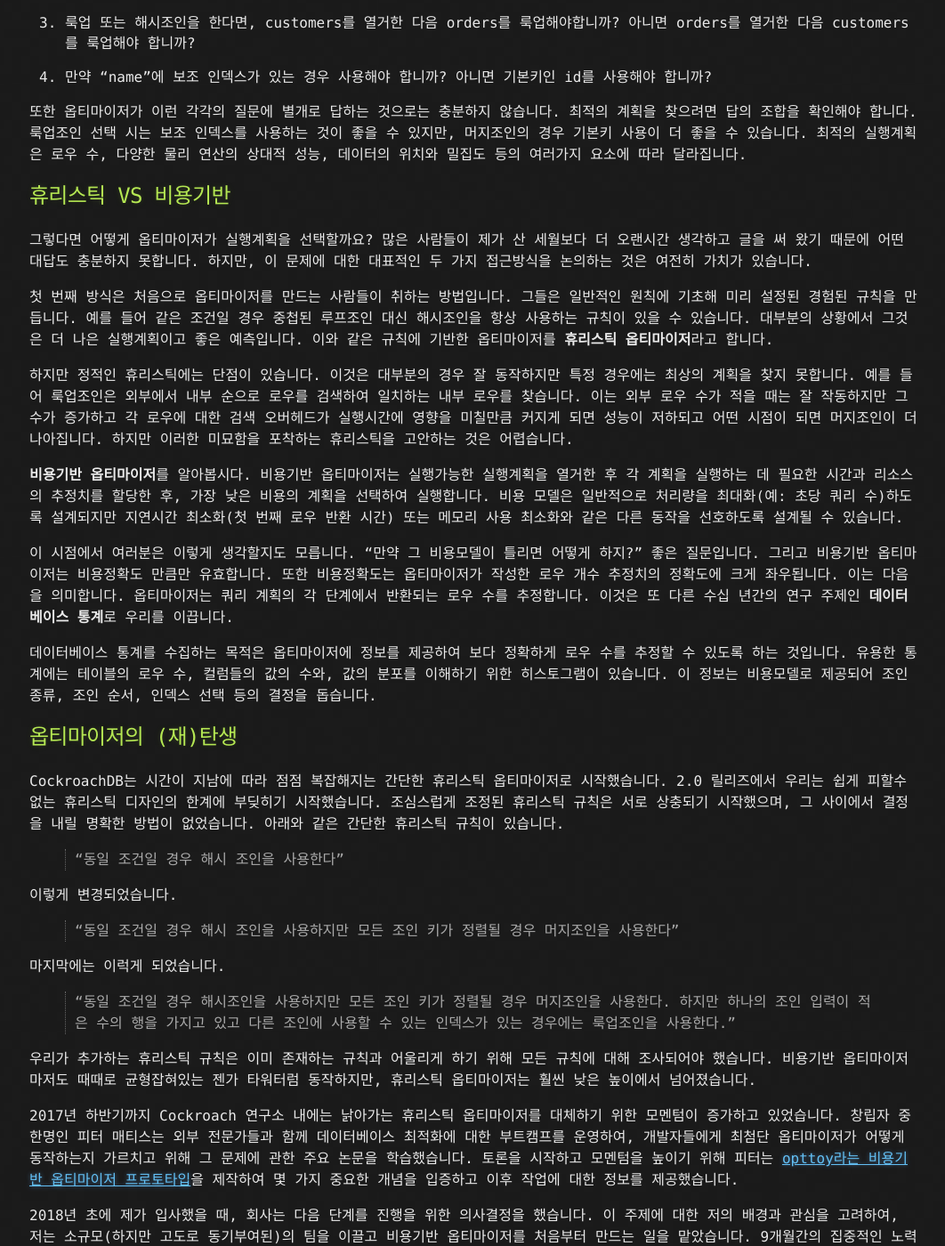
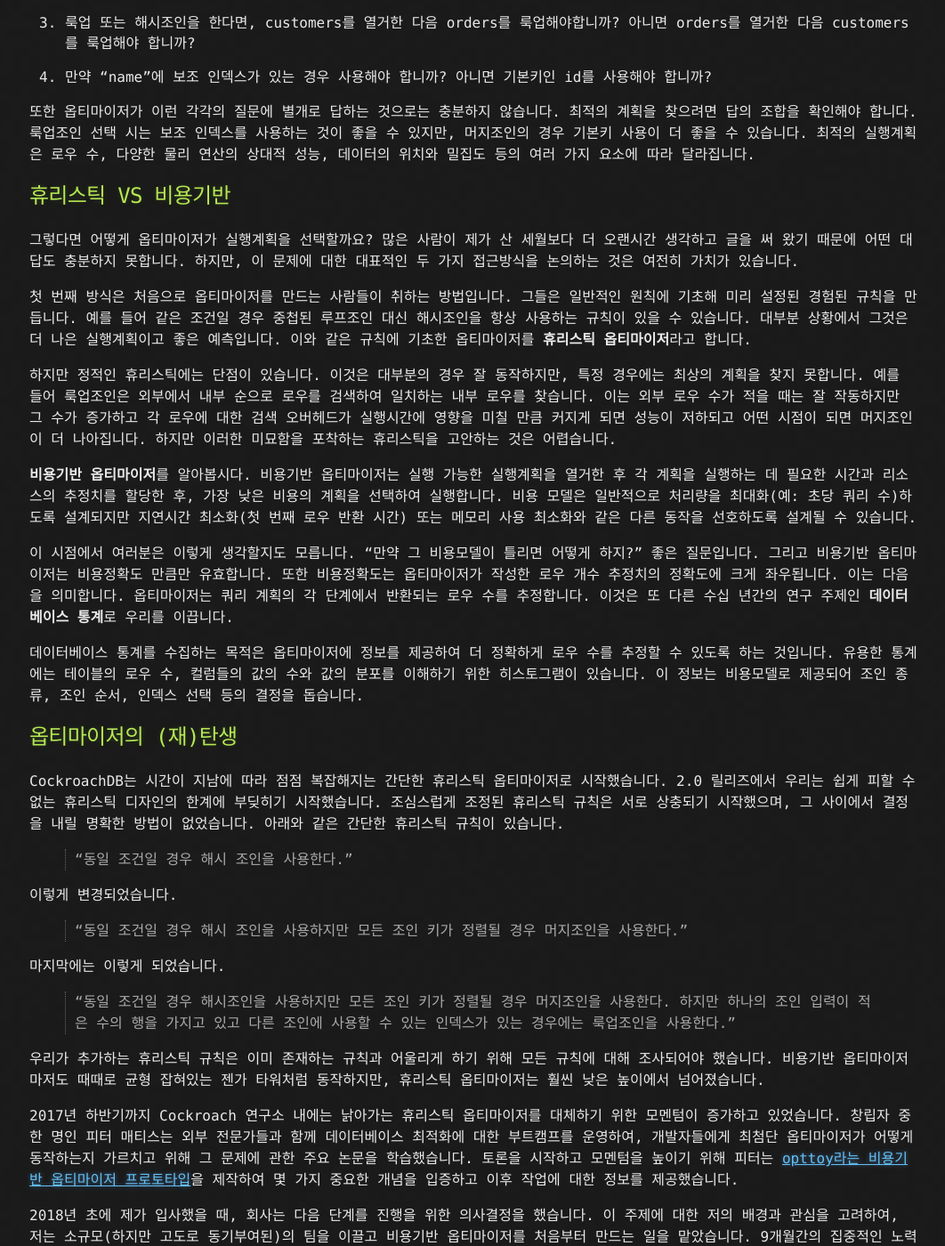
Before and after one commit to hueypark/hueypark.github.io, a Jekyll site: the page built from _posts/2018-11-18-building-cost-based-sql-optimizer.md, in a window 1280 px wide and 1400 px high, scrolled down 1502 px. Shown: the whole window at 89% size, without its empty margins (107-1169 px from the left). Built offline with Jekyll 4.4.1, drawn with Linux system fonts in a browser that asks for light colours; comment, search, counter and statistics services are not loaded; some of the changed text lies outside the part shown.

Commit message:
Fix typo

```diff
--- a/_posts/2018-11-18-building-cost-based-sql-optimizer.md
+++ b/_posts/2018-11-18-building-cost-based-sql-optimizer.md
@@ -11,13 +11,13 @@
 
 ![](/assets/post/2018-11-18-building-cost-based-sql-optimizer/cloud-formation-by-lisk-feng.jpg)
 
-Cockroach 연구소는 성능과 확정성 향상에 지속적으로 주력하고 있습니다. 이를 위해, 2.1 릴리즈에는 새로운 비용기반 SQL 옵티마이저가 포함되었습니다. 먼저 연관된 서브쿼리에 대해 기능이 적용되었고, 다음 릴리즈에서 보고된 더 복잡한 쿼리에 대해 상당한 성능향상을 할 수 있도록 유연한 최적화 프레임워크를 준비했습니다. 더 빨라질 필요가 있는 쿼리가 있으면 우리에게 알려주십시오! 우리는 옵티마이저 최적화 작업을 위한 라이브러리를 작성하고 이후 작업의 우선순위를 정하는 중입니다.
+Cockroach 연구소는 성능과 확장성 향상에 지속해서 주력하고 있습니다. 이를 위해 2.1 릴리즈에는 새로운 비용기반 SQL 옵티마이저가 포함되었습니다. 먼저 연관 서브쿼리에 대한 기능이 적용되었고, 다음 릴리즈에 더 복잡한 쿼리에 대한 성능향상을 하기 위해 유연한 최적화 프레임워크를 준비했습니다. 더 빨라질 필요가 있는 쿼리가 있으면 우리에게 알려주십시오! 우리는 옵티마이저 최적화 작업을 위한 라이브러리를 작성하고 이후 작업의 우선순위를 정하는 중입니다.
 
-엔지니어로서 저는 새로운 옵티마이저의 작동방식을 자세히 살펴보고 싶습니다.(TL;DR 매우 멋진 일) 먼저, 비용기반 SQL 옵티마이저가 무엇인지 알아보고, 우리가 어떻게 그 중 하나를 선택했는지 말씀드리겠습니다. 4명의 엔지니어를 Slack 방에 모아놓고, CockroachDB의 주요 컴포턴트를 처음부터 다시 작성하게 했습니다. 다음으로 정말 흥미로운 부분인 새로운 옵티마이저의 내부동작을 살짝 살펴보겠습니다. 한 글에서 깊게 알아볼 수 없기 때문에 살짝 엿보기만 하겠지만 실망하지 마십시오. 이어지는 글에서는 옵티마이저의 내부동작에 대해 더 깊이 알아보겠습니다. 계속 살펴봐 주십시오.
+엔지니어로서 저는 새로운 옵티마이저의 작동방식을 자세히 살펴보고 싶습니다.(TL;DR 매우 멋진 일) 먼저, 비용기반 SQL 옵티마이저가 무엇인지 알아보고, 우리가 어떻게 그중 하나를 선택했는지 말씀드리겠습니다. 4명의 엔지니어를 Slack 방에 모아놓고, CockroachDB의 주요 컴포턴트를 처음부터 다시 작성하게 했습니다. 다음으로 정말 흥미로운 부분인 새로운 옵티마이저의 내부동작을 살짝 살펴보겠습니다. 한 글에서 깊게 알아볼 수 없기 때문에 살짝 엿보기만 하겠지만 실망하지 마십시오. 이어지는 글에서는 옵티마이저의 내부동작에 대해 더 깊이 알아보겠습니다. 계속 살펴봐 주십시오.
 
 ## SQL 옵티마이저란 무엇입니까?
 
-SQL 옵티마이저는 SQL 쿼리를 분석하여 가장 효율적인 실행계획을 선택합니다. 간단한 쿼리는 한가지 실행계획만 가질 수 있지만, 복잡한 쿼리는 수천 수백만 가지의 계획을 가질 수 있습니다. 옵티마이저가 좋을 수록 최적의 실행계획을 선택하는데 더 가까워지며, 이는 쿼리를 실행하는 가장 효율적인 방법입니다.
+SQL 옵티마이저는 SQL 쿼리를 분석하여 가장 효율적인 실행계획을 선택합니다. 간단한 쿼리는 한가지 실행계획만 가질 수 있지만, 복잡한 쿼리는 수천 수백만 가지의 계획을 세울 수 있습니다. 옵티마이저가 좋을 수록 최적의 실행계획을 선택하는데 더 가까워지며, 이는 쿼리를 실행하는 가장 효율적인 방법입니다.
 
 다음은 매우 단순한 쿼리입니다.
 
@@ -37,41 +37,41 @@
 
 4. 만약 "name"에 보조 인덱스가 있는 경우 사용해야 합니까? 아니면 기본키인 id를 사용해야 합니까?
 
-또한 옵티마이저가 이런 각각의 질문에 별개로 답하는 것으로는 충분하지 않습니다. 최적의 계획을 찾으려면 답의 조합을 확인해야 합니다. 룩업조인 선택 시는 보조 인덱스를 사용하는 것이 좋을 수 있지만, 머지조인의 경우 기본키 사용이 더 좋을 수 있습니다. 최적의 실행계획은 로우 수, 다양한 물리 연산의 상대적 성능, 데이터의 위치와 밀집도 등의 여러가지 요소에 따라 달라집니다.
+또한 옵티마이저가 이런 각각의 질문에 별개로 답하는 것으로는 충분하지 않습니다. 최적의 계획을 찾으려면 답의 조합을 확인해야 합니다. 룩업조인 선택 시는 보조 인덱스를 사용하는 것이 좋을 수 있지만, 머지조인의 경우 기본키 사용이 더 좋을 수 있습니다. 최적의 실행계획은 로우 수, 다양한 물리 연산의 상대적 성능, 데이터의 위치와 밀집도 등의 여러 가지 요소에 따라 달라집니다.
 
 ## 휴리스틱 VS 비용기반
 
-그렇다면 어떻게 옵티마이저가 실행계획을 선택할까요? 많은 사람들이 제가 산 세월보다 더 오랜시간 생각하고 글을 써 왔기 때문에 어떤 대답도 충분하지 못합니다. 하지만, 이 문제에 대한 대표적인 두 가지 접근방식을 논의하는 것은 여전히 가치가 있습니다.
+그렇다면 어떻게 옵티마이저가 실행계획을 선택할까요? 많은 사람이 제가 산 세월보다 더 오랜시간 생각하고 글을 써 왔기 때문에 어떤 대답도 충분하지 못합니다. 하지만, 이 문제에 대한 대표적인 두 가지 접근방식을 논의하는 것은 여전히 가치가 있습니다.
 
-첫 번째 방식은 처음으로 옵티마이저를 만드는 사람들이 취하는 방법입니다. 그들은 일반적인 원칙에 기초해 미리 설정된 경험된 규칙을 만듭니다. 예를 들어 같은 조건일 경우 중첩된 루프조인 대신 해시조인을 항상 사용하는 규칙이 있을 수 있습니다. 대부분의 상황에서 그것은 더 나은 실행계획이고 좋은 예측입니다. 이와 같은 규칙에 기반한 옵티마이저를 **휴리스틱 옵티마이저**라고 합니다.
+첫 번째 방식은 처음으로 옵티마이저를 만드는 사람들이 취하는 방법입니다. 그들은 일반적인 원칙에 기초해 미리 설정된 경험된 규칙을 만듭니다. 예를 들어 같은 조건일 경우 중첩된 루프조인 대신 해시조인을 항상 사용하는 규칙이 있을 수 있습니다. 대부분 상황에서 그것은 더 나은 실행계획이고 좋은 예측입니다. 이와 같은 규칙에 기초한 옵티마이저를 **휴리스틱 옵티마이저**라고 합니다.
 
-하지만 정적인 휴리스틱에는 단점이 있습니다. 이것은 대부분의 경우 잘 동작하지만 특정 경우에는 최상의 계획을 찾지 못합니다. 예를 들어 룩업조인은 외부에서 내부 순으로 로우를 검색하여 일치하는 내부 로우를 찾습니다. 이는 외부 로우 수가 적을 때는 잘 작동하지만 그 수가 증가하고 각 로우에 대한 검색 오버헤드가 실행시간에 영향을 미칠만큼 커지게 되면 성능이 저하되고 어떤 시점이 되면 머지조인이 더 나아집니다. 하지만 이러한 미묘함을 포착하는 휴리스틱을 고안하는 것은 어렵습니다.
+하지만 정적인 휴리스틱에는 단점이 있습니다. 이것은 대부분의 경우 잘 동작하지만, 특정 경우에는 최상의 계획을 찾지 못합니다. 예를 들어 룩업조인은 외부에서 내부 순으로 로우를 검색하여 일치하는 내부 로우를 찾습니다. 이는 외부 로우 수가 적을 때는 잘 작동하지만 그 수가 증가하고 각 로우에 대한 검색 오버헤드가 실행시간에 영향을 미칠 만큼 커지게 되면 성능이 저하되고 어떤 시점이 되면 머지조인이 더 나아집니다. 하지만 이러한 미묘함을 포착하는 휴리스틱을 고안하는 것은 어렵습니다.
 
-**비용기반 옵티마이저**를 알아봅시다. 비용기반 옵티마이저는 실행가능한 실행계획을 열거한 후 각 계획을 실행하는 데 필요한 시간과 리소스의 추정치를 할당한 후, 가장 낮은 비용의 계획을 선택하여 실행합니다. 비용 모델은 일반적으로 처리량을 최대화(예: 초당 쿼리 수)하도록 설계되지만 지연시간 최소화(첫 번째 로우 반환 시간) 또는 메모리 사용 최소화와 같은 다른 동작을 선호하도록 설계될 수 있습니다.
+**비용기반 옵티마이저**를 알아봅시다. 비용기반 옵티마이저는 실행 가능한 실행계획을 열거한 후 각 계획을 실행하는 데 필요한 시간과 리소스의 추정치를 할당한 후, 가장 낮은 비용의 계획을 선택하여 실행합니다. 비용 모델은 일반적으로 처리량을 최대화(예: 초당 쿼리 수)하도록 설계되지만 지연시간 최소화(첫 번째 로우 반환 시간) 또는 메모리 사용 최소화와 같은 다른 동작을 선호하도록 설계될 수 있습니다.
 
 이 시점에서 여러분은 이렇게 생각할지도 모릅니다. "만약 그 비용모델이 틀리면 어떻게 하지?" 좋은 질문입니다. 그리고 비용기반 옵티마이저는 비용정확도 만큼만 유효합니다. 또한 비용정확도는 옵티마이저가 작성한 로우 개수 추정치의 정확도에 크게 좌우됩니다. 이는 다음을 의미합니다. 옵티마이저는 쿼리 계획의 각 단계에서 반환되는 로우 수를 추정합니다. 이것은 또 다른 수십 년간의 연구 주제인 **데이터베이스 통계**로 우리를 이끕니다.
 
-데이터베이스 통계를 수집하는 목적은 옵티마이저에 정보를 제공하여 보다 정확하게 로우 수를 추정할 수 있도록 하는 것입니다. 유용한 통계에는 테이블의 로우 수, 컬럼들의 값의 수와, 값의 분포를 이해하기 위한 히스토그램이 있습니다. 이 정보는 비용모델로 제공되어 조인 종류, 조인 순서, 인덱스 선택 등의 결정을 돕습니다.
+데이터베이스 통계를 수집하는 목적은 옵티마이저에 정보를 제공하여 더 정확하게 로우 수를 추정할 수 있도록 하는 것입니다. 유용한 통계에는 테이블의 로우 수, 컬럼들의 값의 수와 값의 분포를 이해하기 위한 히스토그램이 있습니다. 이 정보는 비용모델로 제공되어 조인 종류, 조인 순서, 인덱스 선택 등의 결정을 돕습니다.
 
 ## 옵티마이저의 (재)탄생
 
-CockroachDB는 시간이 지남에 따라 점점 복잡해지는 간단한 휴리스틱 옵티마이저로 시작했습니다. 2.0 릴리즈에서 우리는 쉽게 피할수 없는 휴리스틱 디자인의 한계에 부딪히기 시작했습니다. 조심스럽게 조정된 휴리스틱 규칙은 서로 상충되기 시작했으며, 그 사이에서 결정을 내릴 명확한 방법이 없었습니다. 아래와 같은 간단한 휴리스틱 규칙이 있습니다.
+CockroachDB는 시간이 지남에 따라 점점 복잡해지는 간단한 휴리스틱 옵티마이저로 시작했습니다. 2.0 릴리즈에서 우리는 쉽게 피할 수 없는 휴리스틱 디자인의 한계에 부딪히기 시작했습니다. 조심스럽게 조정된 휴리스틱 규칙은 서로 상충되기 시작했으며, 그 사이에서 결정을 내릴 명확한 방법이 없었습니다. 아래와 같은 간단한 휴리스틱 규칙이 있습니다.
 
-> "동일 조건일 경우 해시 조인을 사용한다"
+> "동일 조건일 경우 해시 조인을 사용한다."
 
 이렇게 변경되었습니다.
 
-> "동일 조건일 경우 해시 조인을 사용하지만 모든 조인 키가 정렬될 경우 머지조인을 사용한다"
+> "동일 조건일 경우 해시 조인을 사용하지만 모든 조인 키가 정렬될 경우 머지조인을 사용한다."
 
-마지막에는 이럭게 되었습니다.
+마지막에는 이렇게 되었습니다.
 
 > "동일 조건일 경우 해시조인을 사용하지만 모든 조인 키가 정렬될 경우 머지조인을 사용한다. 하지만 하나의 조인 입력이 적은 수의 행을 가지고 있고 다른 조인에 사용할 수 있는 인덱스가 있는 경우에는 룩업조인을 사용한다."
 
-우리가 추가하는 휴리스틱 규칙은 이미 존재하는 규칙과 어울리게 하기 위해 모든 규칙에 대해 조사되어야 했습니다. 비용기반 옵티마이저마저도 때때로 균형잡혀있는 젠가 타워터럼 동작하지만, 휴리스틱 옵티마이저는 훨씬 낮은 높이에서 넘어졌습니다.
+우리가 추가하는 휴리스틱 규칙은 이미 존재하는 규칙과 어울리게 하기 위해 모든 규칙에 대해 조사되어야 했습니다. 비용기반 옵티마이저마저도 때때로 균형 잡혀있는 젠가 타워처럼 동작하지만, 휴리스틱 옵티마이저는 훨씬 낮은 높이에서 넘어졌습니다.
 
-2017년 하반기까지 Cockroach 연구소 내에는 낡아가는 휴리스틱 옵티마이저를 대체하기 위한 모멘텀이 증가하고 있었습니다. 창립자 중 한명인 피터 매티스는 외부 전문가들과 함께 데이터베이스 최적화에 대한 부트캠프를 운영하여, 개발자들에게 최첨단 옵티마이저가 어떻게 동작하는지 가르치고 위해 그 문제에 관한 주요 논문을 학습했습니다. 토론을 시작하고 모멘텀을 높이기 위해 피터는 [opttoy라는 비용기반 옵티마이저 프로토타입](https://github.com/petermattis/opttoy)을 제작하여 몇 가지 중요한 개념을 입증하고 이후 작업에 대한 정보를 제공했습니다.
+2017년 하반기까지 Cockroach 연구소 내에는 낡아가는 휴리스틱 옵티마이저를 대체하기 위한 모멘텀이 증가하고 있었습니다. 창립자 중 한 명인 피터 매티스는 외부 전문가들과 함께 데이터베이스 최적화에 대한 부트캠프를 운영하여, 개발자들에게 최첨단 옵티마이저가 어떻게 동작하는지 가르치고 위해 그 문제에 관한 주요 논문을 학습했습니다. 토론을 시작하고 모멘텀을 높이기 위해 피터는 [opttoy라는 비용기반 옵티마이저 프로토타입](https://github.com/petermattis/opttoy)을 제작하여 몇 가지 중요한 개념을 입증하고 이후 작업에 대한 정보를 제공했습니다.
 
-2018년 초에 제가 입사했을 때, 회사는 다음 단계를 진행을 위한 의사결정을 했습니다. 이 주제에 대한 저의 배경과 관심을 고려하여, 저는 소규모(하지만 고도로 동기부여된)의 팀을 이끌고 비용기반 옵티마이저를 처음부터 만드는 일을 맡았습니다. 9개월간의 집중적인 노력 끝에 우리 팀은 CockroachDB 2.1 릴리즈의 일부로 옵티마이저의 첫 번쨰 버전을 출시할 예정입니다. 우리가 할 수 있는(그리고 할) 일은 훨씬 많지만, 이 첫 번째 릴리즈는 앞으로 나아갈 중요한 단계를 나타냅니다. 다음은 2.1 비용기반 옵티마이저에서 지원하는 몇 가지 중요한 새 기능입니다.
+2018년 초에 제가 입사했을 때, 회사는 다음 단계를 진행을 위한 의사결정을 했습니다. 이 주제에 대한 저의 배경과 관심을 고려하여, 저는 소규모(하지만 고도로 동기부여된)의 팀을 이끌고 비용기반 옵티마이저를 처음부터 만드는 일을 맡았습니다. 9개월간의 집중적인 노력 끝에 우리 팀은 CockroachDB 2.1 릴리즈의 일부로 옵티마이저의 첫 번째 버전을 출시할 예정입니다. 우리가 할 수 있는(그리고 할) 일은 훨씬 많지만, 이 첫 번째 릴리즈는 앞으로 나아갈 중요한 단계를 나타냅니다. 다음은 2.1 비용기반 옵티마이저에서 지원하는 몇 가지 중요한 새 기능입니다.
 
 * **상호연관 서브쿼리**: 아래 예제처럼 외부 쿼리의 로우를 참조하는 내부 쿼리가 포함된 쿼리입니다.
 
```
Also changed, not shown: other parts of _posts/2018-11-18-building-cost-based-sql-optimizer.md (+7 -7 lines).
